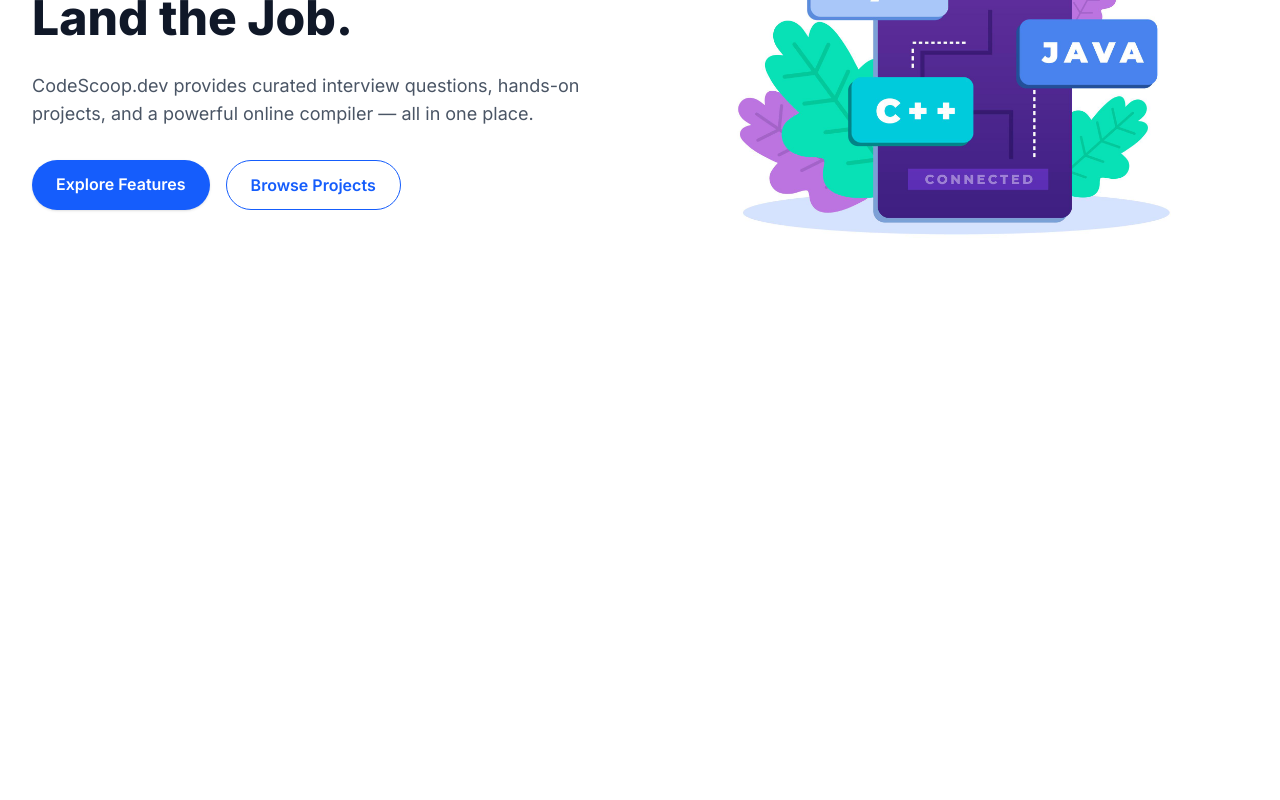
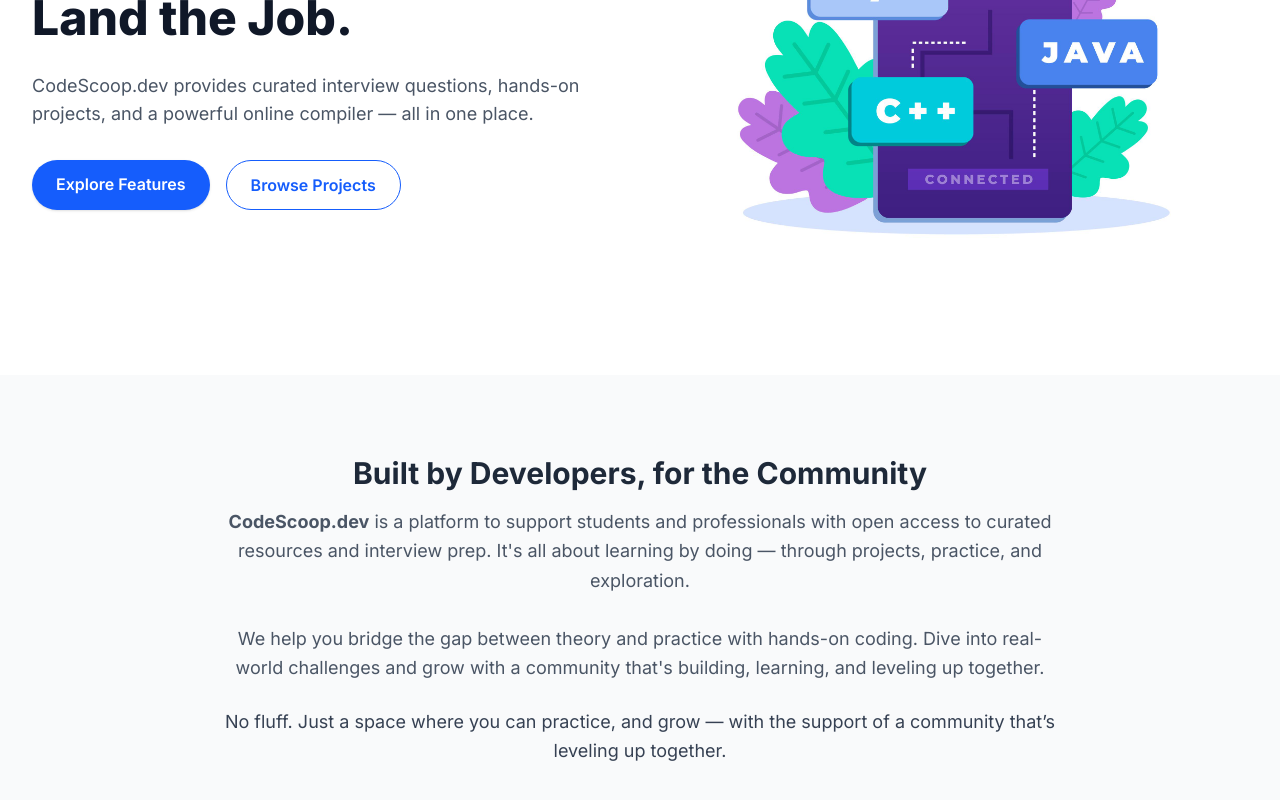
Before and after one commit to codescoop/codescoop-v2, a Next.js app: page / in a window 1280 px wide. Shown: the part 362-1162 px from the top of the page. Before the commit the page ends 800 px from the top, so only its background shows below. Built offline with nearby package versions, Linux system fonts and the light colour scheme.

Commit message:
feat: add about component on home page

```diff
--- a/src/app/page.tsx
+++ b/src/app/page.tsx
@@ -1,9 +1,11 @@
 import Hero from "../components/home/hero"
+import AboutSection from "../components/home/about"
 
 export default function Home() {
   return (
    <div>
       <Hero/>
+      <AboutSection/>
     </div>
   );
 }
--- /dev/null
+++ b/src/components/home/about.jsx
@@ -0,0 +1,23 @@
+import React from 'react'
+
+const AboutSection = () => {
+  return (
+    <section id="about" className="py-20 bg-gray-50">
+      <div className="max-w-4xl mx-auto px-6 text-center">
+        <h2 className="text-3xl font-bold text-gray-800 mb-4">
+          Built by Developers, for the Community
+        </h2>
+        <p className="text-lg text-gray-600 leading-relaxed mb-6">
+          <strong>CodeScoop.dev</strong> is a platform to support students and professionals with open access to curated resources and interview prep. It's all about learning by doing — through projects, practice, and exploration.
+          <br /><br />
+          We help you bridge the gap between theory and practice with hands-on coding. Dive into real-world challenges and grow with a community that's building, learning, and leveling up together.
+        </p>
+        <p className="text-lg text-gray-700 leading-relaxed">
+          No fluff. Just a space where you can practice, and grow — with the support of a community that’s leveling up together.
+        </p>
+      </div>
+    </section>
+  )
+}
+
+export default AboutSection
```
